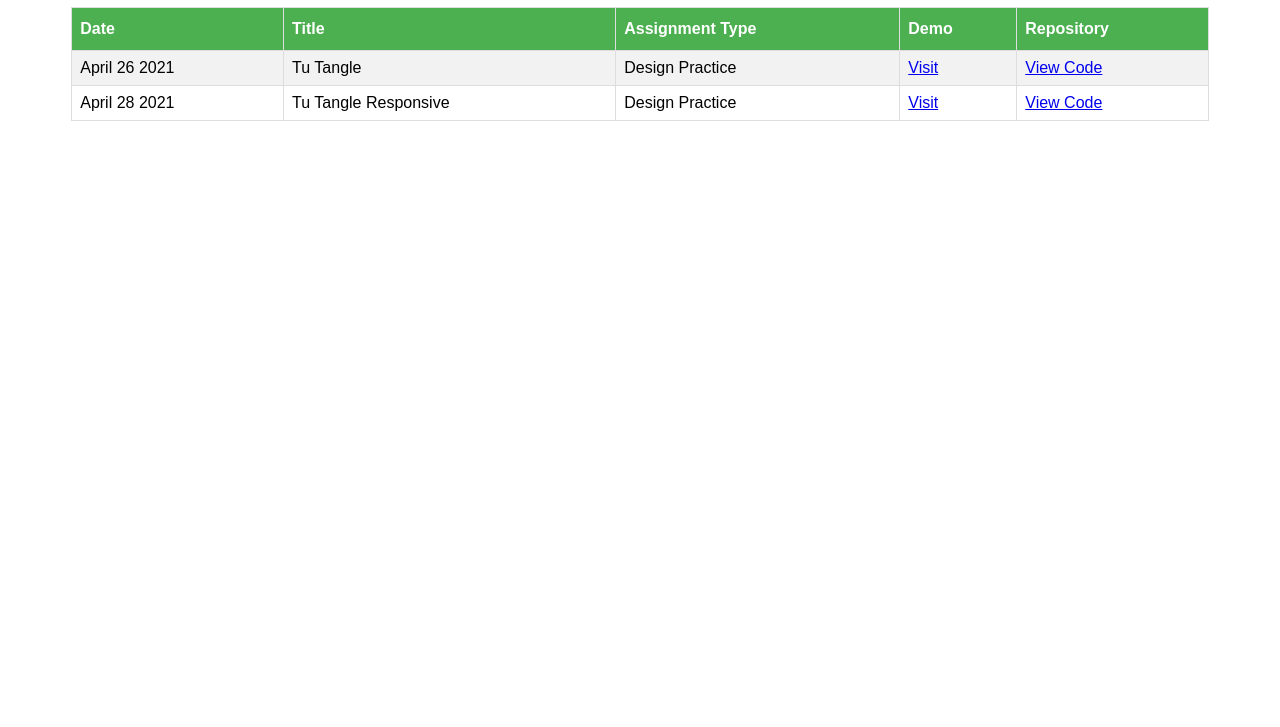
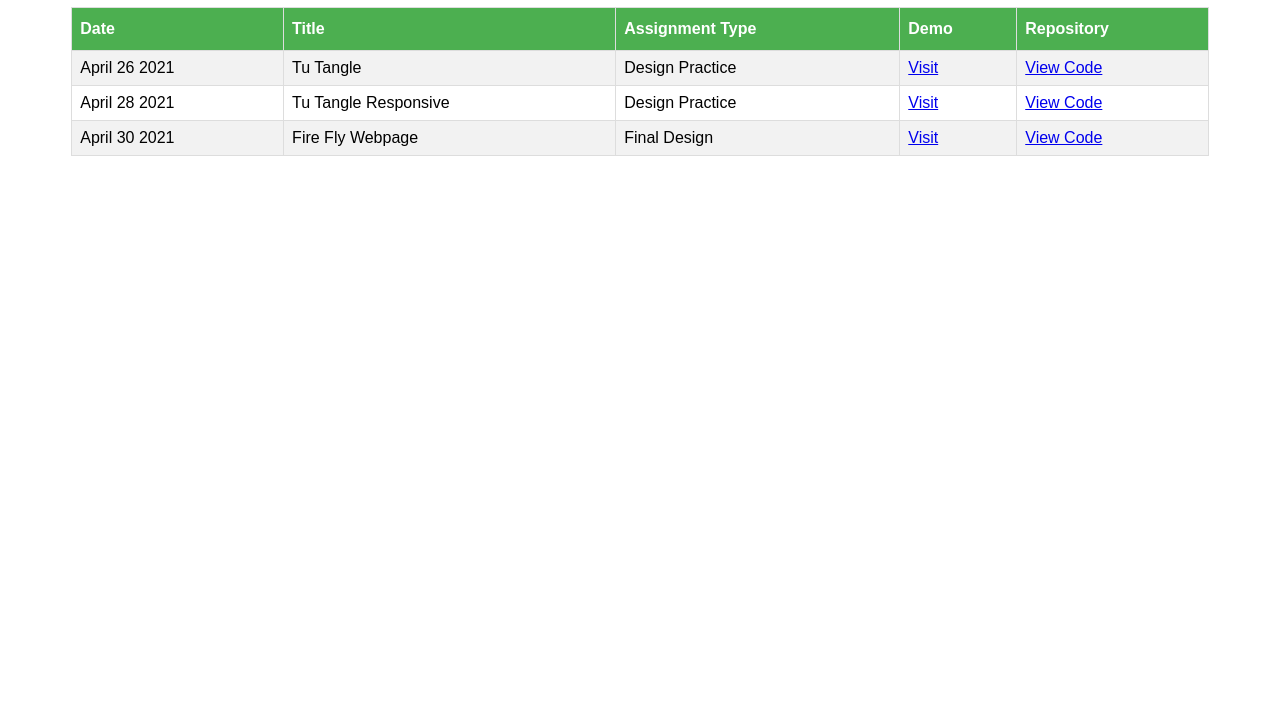
Before and after one commit to Irajan/irajan.github.io, a plain HTML site: page index.html in a window 1280 px wide. Shown: the part 73-800 px from the top of the page. Drawn offline with Linux system fonts and the light colour scheme.

Commit message:
Update index.html

```diff
--- a/index.html
+++ b/index.html
@@ -59,6 +59,13 @@
           <td><a href="https://irajan.github.io/res-TuTangle/">Visit</a></td>
           <td><a href="https://github.com/Irajan/res-TuTangle">View Code</a></td>
         </tr>
+        <tr>
+          <td>April 30 2021</td>
+          <td>Fire Fly Webpage</td>
+          <td>Final Design</td>
+          <td><a href="https://irajan.github.io/final-design">Visit</a></td>
+          <td><a href="https://github.com/Irajan/final-design">View Code</a></td>
+        </tr>
       </table>
 
 </body>
```
